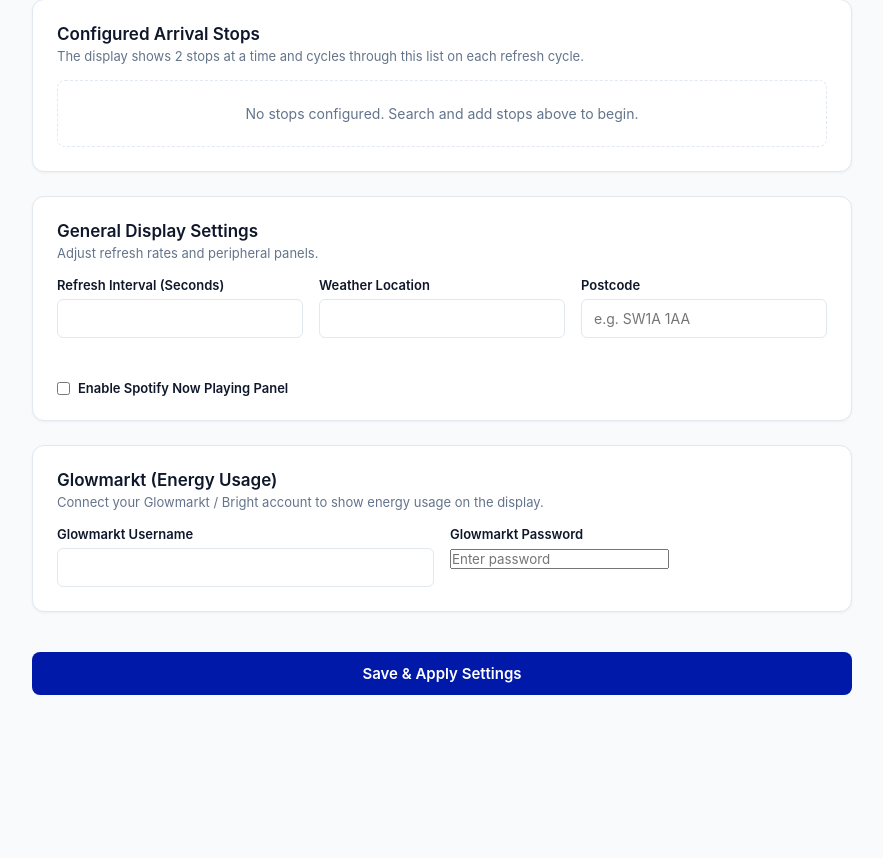
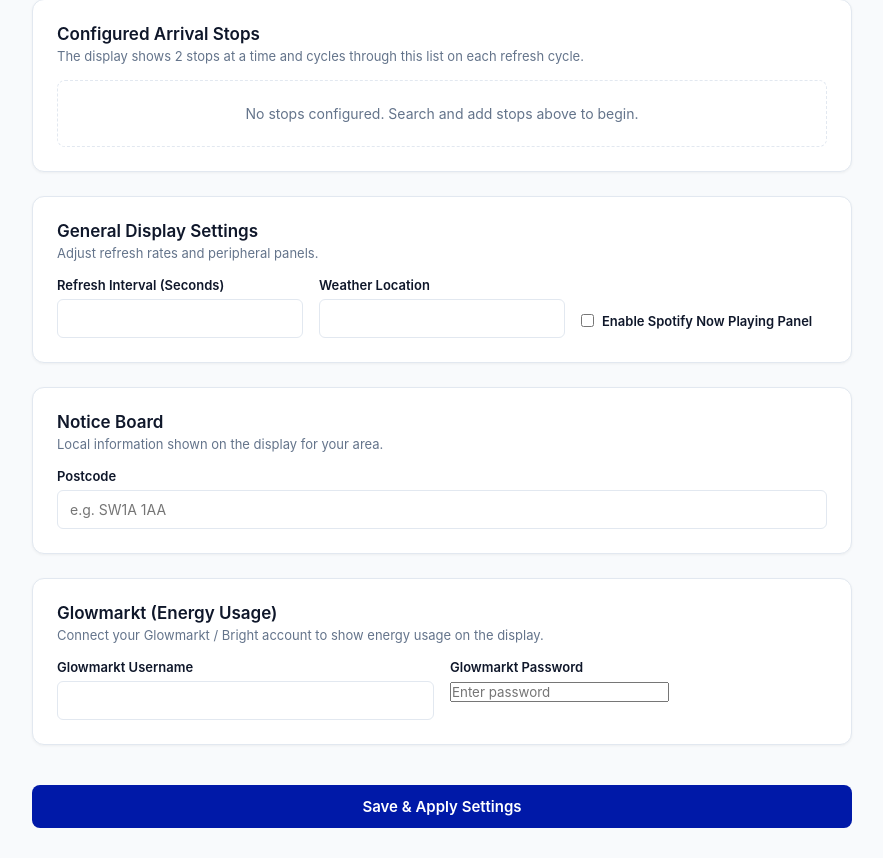
Before and after one commit to nvorkinn/auth-broker, a Flask app: template broker/templates/device.html in a window 1280 px wide. Shown: the part 435-1293 px from the top of the page, without its empty margins (198-1081 px from the left). Before the commit the page ends 1130 px from the top, so only its background shows below. Run offline with Flask 3, Linux system fonts and the light colour scheme; the template is opened without the code that fills it, so the values that code supplies are empty.

Commit message:
Nest the postcode under a notice_board sub-config
The config API now returns it as `notice_board.postcode`, and the settings
page shows it in its own Notice Board card.

Co-Authored-By: Claude Opus 5.5 <noreply@anthropic.com>

```diff
--- a/broker/devices_api.py
+++ b/broker/devices_api.py
@@ -143,7 +143,7 @@ def get_config(device_id):
     return jsonify(
         interval=row["interval"],
         weather={"api_key": current_app.config["WEATHER_API_KEY"], "location": row["weather_location"]},
-        postcode=row["postcode"] or None,
+        notice_board={"postcode": row["postcode"] or None},
         tfl={"app_key": current_app.config["TFL_APP_KEY"], "stop_ids": json.loads(row["tfl_stop_ids"])},
         spotify={"enabled": bool(row["spotify_enabled"])},
         glowmarkt=glowmarkt,
--- a/broker/templates/device.html
+++ b/broker/templates/device.html
@@ -98,6 +98,20 @@
                 <input type="text" id="weather_location" name="weather_location" value="{{ config.weather_location }}">
             </div>
 
+            <div class="form-group checkbox-group">
+                <input type="checkbox" id="spotify_enabled" name="spotify_enabled" {% if config.spotify_enabled %}checked{% endif %}>
+                <label for="spotify_enabled" style="margin: 0; cursor: pointer;">Enable Spotify Now Playing Panel</label>
+            </div>
+        </div>
+    </div>
+
+    <!-- Notice Board -->
+    <div class="card">
+        <div class="card-header">
+            <h2 class="card-title">Notice Board</h2>
+            <p class="card-subtitle">Local information shown on the display for your area.</p>
+        </div>
+        <div class="form-grid">
             <div class="form-group">
                 <label for="postcode">Postcode</label>
                 <input
@@ -112,11 +126,6 @@
                     autocomplete="postal-code"
                     maxlength="10"
                 >
-            </div>
-
-            <div class="form-group checkbox-group">
-                <input type="checkbox" id="spotify_enabled" name="spotify_enabled" {% if config.spotify_enabled %}checked{% endif %}>
-                <label for="spotify_enabled" style="margin: 0; cursor: pointer;">Enable Spotify Now Playing Panel</label>
             </div>
         </div>
     </div>
```
Also changed, not shown: tests/test_devices_api.py (+2 -2 lines).
